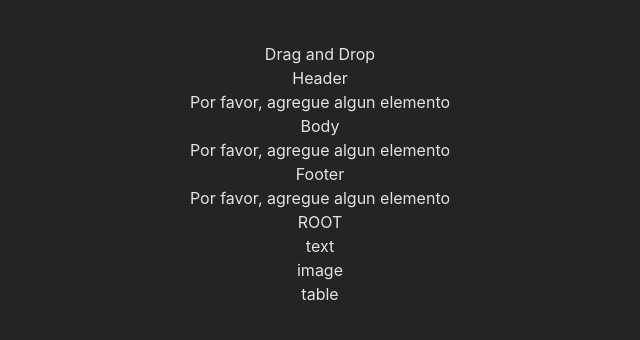
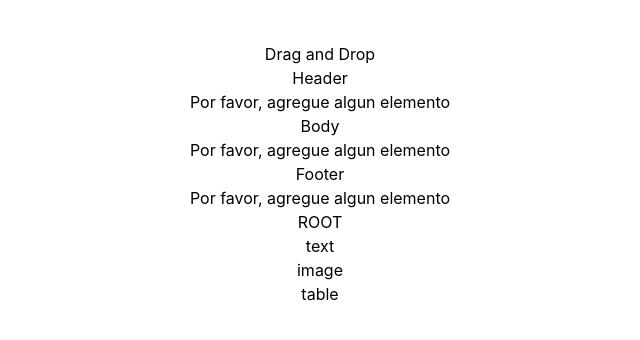
Before and after one commit to Lemos-Luciano/PruebaTecnica_DragAndDrop, a React (Vite) app: page / in a window 1280 px wide. Shown: the top 340 px of the page, without its empty margins (320-960 px from the left). Built offline with nearby package versions, Linux system fonts and the light colour scheme.

Commit message:
estilos basicos

```diff
--- a/src/App.jsx
+++ b/src/App.jsx
@@ -3,6 +3,7 @@ import {DragDropContext} from "react-beautiful-dnd"
 import { v4 as uuidv4 } from 'uuid';
 // Components
 import PdfSectionDesigner from './components/PdfSectionDesigner';
+import Elements from './components/Elements';
 // Hooks
 import useDragDropHandler from './hooks/useDragDropHandler';
 
@@ -36,7 +37,7 @@ function App() {
             <PdfSectionDesigner items={itemsWithoutROOT} />
           </div>
           <div className='flex-auto w-32'>
-            <PdfSectionDesigner items={itemsROOT} />
+            <Elements items={itemsROOT} />
           </div>
         </div>
      </DragDropContext>
--- /dev/null
+++ b/src/components/Elements.jsx
@@ -0,0 +1,42 @@
+import React from 'react'
+import { Droppable, Draggable} from "react-beautiful-dnd"
+
+
+
+const Elements = (props) => {
+
+    const { items } = props;
+
+  return (
+    <div>
+      {items.map(([key, value]) => (
+        <div key={key}>
+          <h2 className='text-lg font-bold text-left'>{key}</h2>
+          <Droppable droppableId={key} type='group'>
+            {(provided) => (
+            // marca el dip dropeable
+            <div {...provided.droppableProps} ref={provided.innerRef} className='flex'>
+              {
+                (value.length === 0) ? <p>Por favor, agregue algun elemento</p> : (
+                value.map((item, index) =>
+                  // marca los items dragrables
+                  <Draggable draggableId={item.id} key={item.id} index={index} >
+                    {(provided) => (
+                      <div {...provided.dragHandleProps} {...provided.draggableProps} ref={provided.innerRef} className='w-16 h-16 rounded-md border border-neutral-neutral-200 bg-neutral-neutral-00 shadow-elevation-01'>
+                        <h3 type="button" id={item.id} className=''>{item.name}</h3>
+                      </div>
+                    )}
+                  </Draggable>))
+              }
+              {/* agrega un placeholder cuando arrastramos un elemento para que el contenedor no se reduzca de tamaño */}
+              {provided.placeholder}
+            </div>
+          )}
+        </Droppable>
+      </div>
+      ))}
+    </div>
+  )
+}
+
+export default Elements
--- a/src/hooks/useCustomAlert.js
+++ b/src/hooks/useCustomAlert.js
@@ -13,7 +13,7 @@ const useCustomAlert = () => (message) => {
       </div>
     `,
     confirmButtonText: 'Entendido',
-    timer: 5000,
+    timer: 8000,
     timerProgressBar: 'true',
   });
 };
--- a/src/index.css
+++ b/src/index.css
@@ -6,9 +6,9 @@
 :root {
   font-family: Inter, system-ui, Avenir, Helvetica, Arial, sans-serif;
 
-  color-scheme: light dark;
+  /* color-scheme: light dark;
   color: rgba(255, 255, 255, 0.87);
-  background-color: #242424;
+  background-color: #242424; */
 
   text-rendering: optimizeLegibility;
   -webkit-font-smoothing: antialiased;
```
